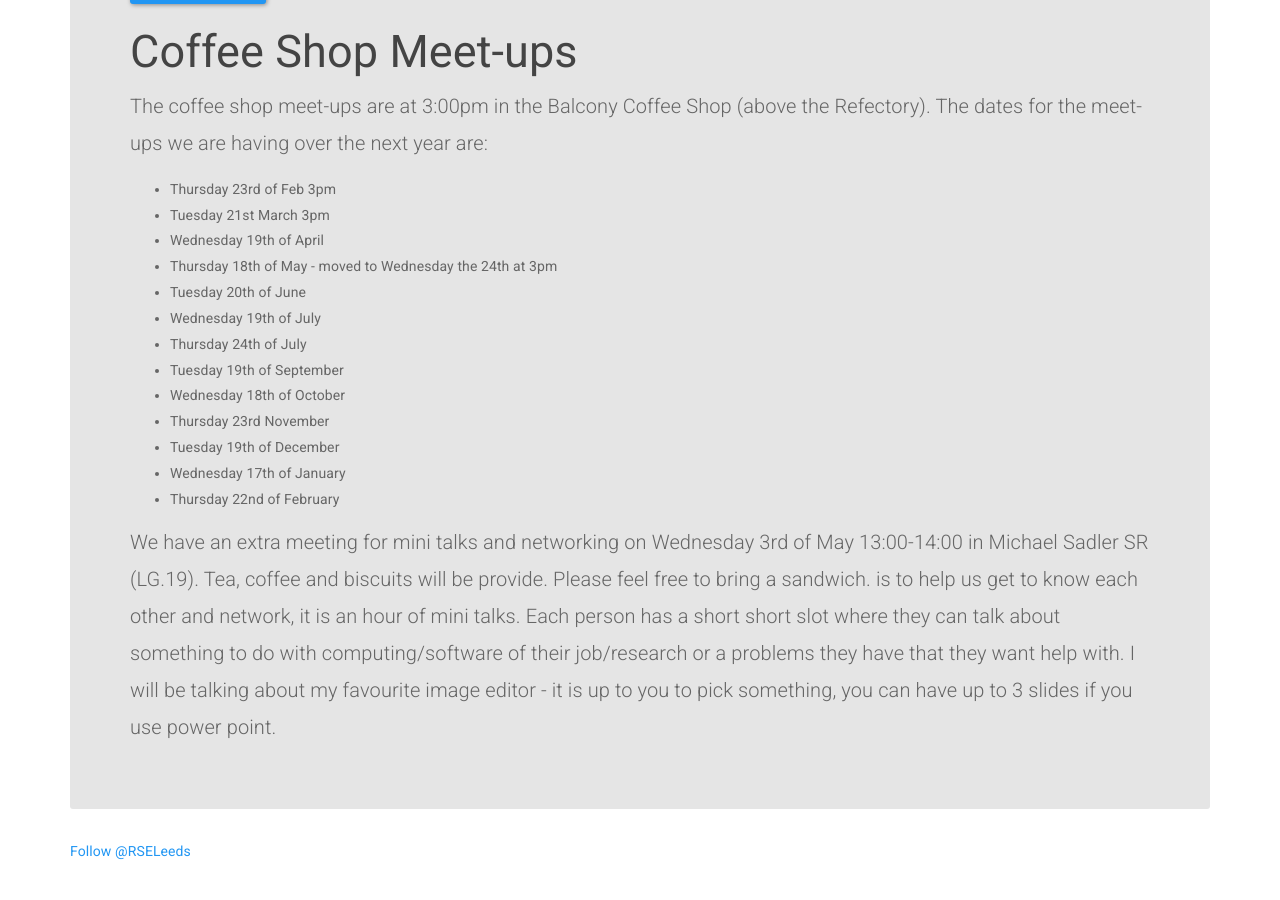
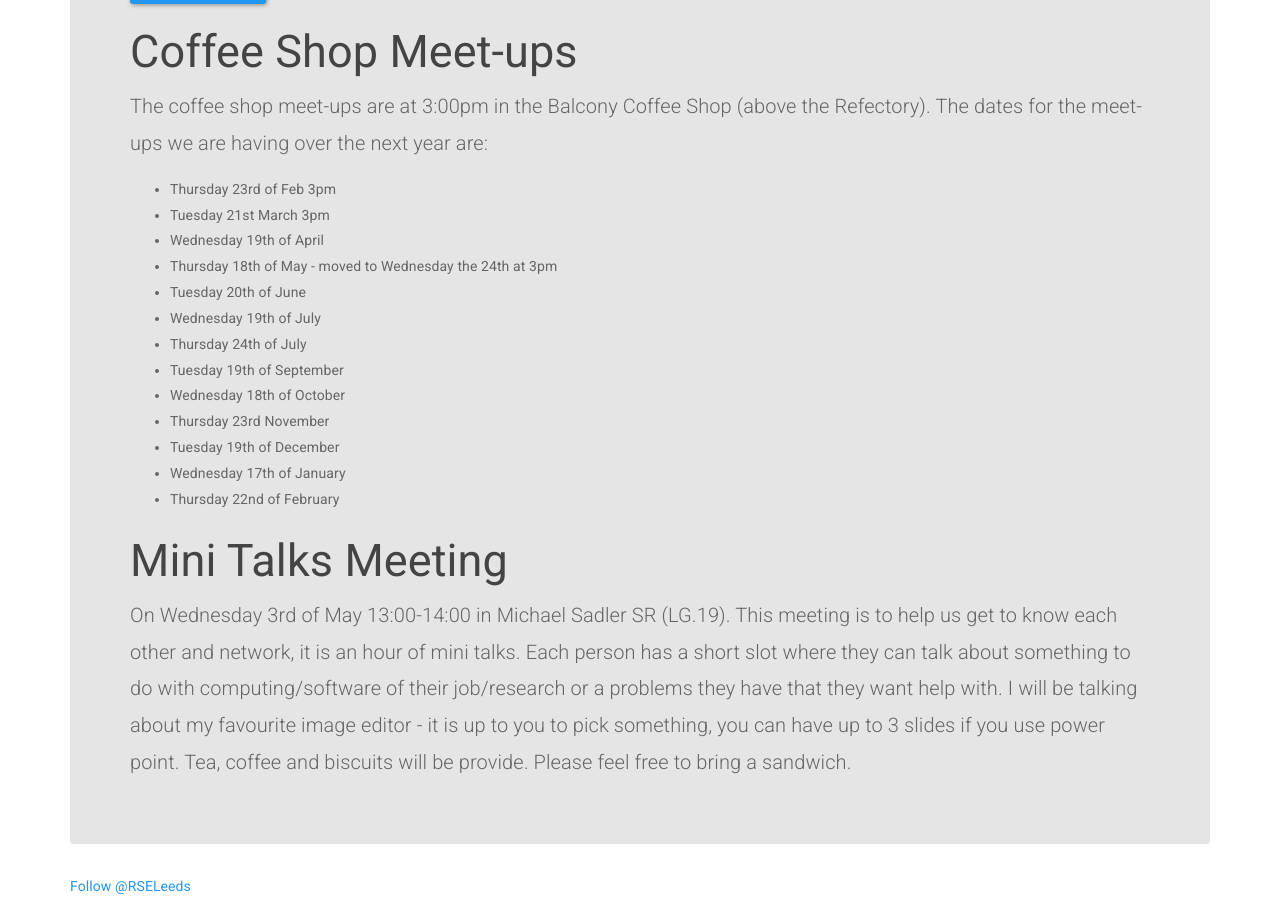
Before and after one commit to rseleeds/rseleeds.github.io, a Jekyll site: the page built from index.html, in a window 1280 px wide and 900 px high, scrolled down 765 px. Built offline with Jekyll 4.4.1, drawn with Linux system fonts in a browser that asks for light colours; nearby versions of some CDN libraries; comment, search, counter and statistics services are not loaded; before the commit the page ends 1629 px from its top, so only the background shows below that.

Commit message:
corrections
changed meeting times and added a mini talk meeting

```diff
--- a/index.html
+++ b/index.html
@@ -31,6 +31,8 @@ title: Home
                     <li>Wednesday 17th of January</li>
                     <li>Thursday 22nd of February</li>
                  </ul>
-           <p> We have an extra meeting for mini talks and networking on Wednesday 3rd of May 13:00-14:00 in Michael Sadler SR (LG.19). Tea, coffee and biscuits will be provide. Please feel free to bring a sandwich. is to help us get to know each other and network, it is an hour of mini talks. Each person has a short short slot where they can talk about something to do with computing/software of their job/research or a problems they have that they want help with. I will be talking about my favourite image editor - it is up to you to pick something, you can have up to 3 slides if you use power point.
+
+           <h2>Mini Talks Meeting</h2>
+           <p> On Wednesday 3rd of May 13:00-14:00 in Michael Sadler SR (LG.19). This meeting is to help us get to know each other and network, it is an hour of mini talks. Each person has a short slot where they can talk about something to do with computing/software of their job/research or a problems they have that they want help with. I will be talking about my favourite image editor - it is up to you to pick something, you can have up to 3 slides if you use power point. Tea, coffee and biscuits will be provide. Please feel free to bring a sandwich.
 
         </div>
```
